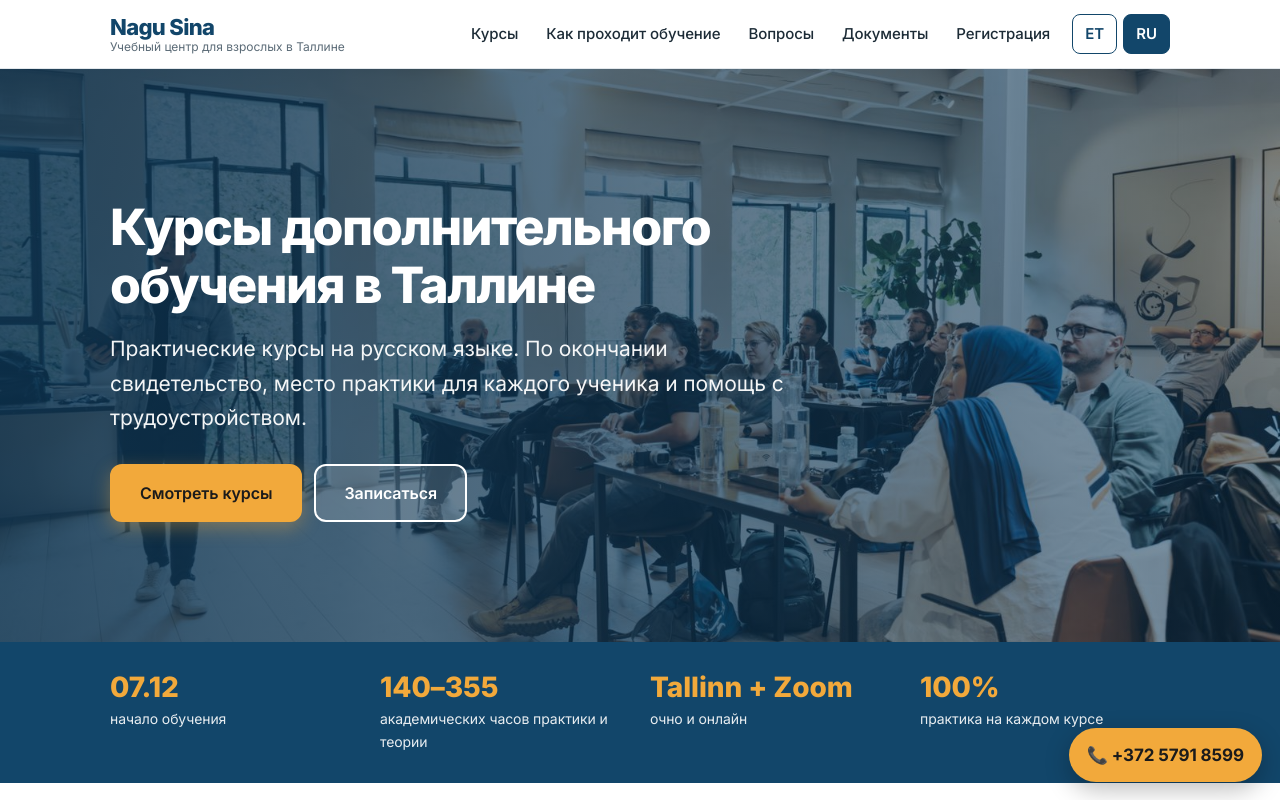
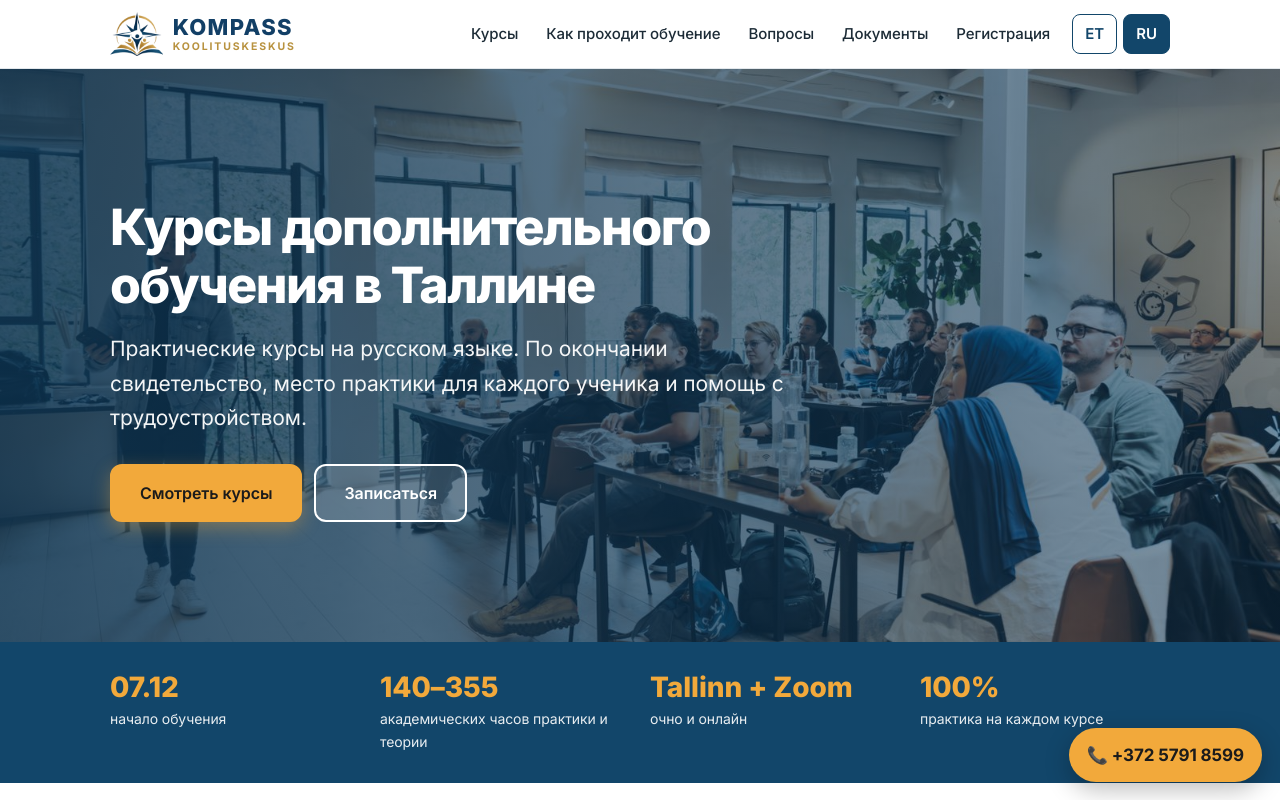
Before and after one commit to rzabeyda/lera2, a plain HTML site: page index.html in a window 1280 px wide. Shown: the top 800 px of the page. Drawn offline with Linux system fonts and the light colour scheme.

Commit message:
Логотип Kompass в шапке и новый значок сайта
Co-Authored-By: Claude Opus 5.5 <noreply@anthropic.com>
Claude-Session: https://claude.ai/code/session_01RQUoyF6V7RWNvf6pAS6rsQ

```diff
--- a/index.html
+++ b/index.html
@@ -3,10 +3,10 @@
 <head>
 <meta charset="utf-8">
 <meta name="viewport" content="width=device-width, initial-scale=1">
-<title>Nagu Sina — курсы для взрослых в Таллине</title>
-<link rel="icon" href="/img/favicon.svg?v=4" type="image/svg+xml">
-<link rel="icon" href="/favicon.ico?v=4" sizes="any">
-<link rel="apple-touch-icon" href="/img/apple-touch-icon.png?v=4">
+<title>Kompass — курсы для взрослых в Таллине</title>
+<link rel="icon" href="/favicon.ico?v=5" sizes="any">
+<link rel="icon" href="/img/favicon-64.png?v=5" type="image/png">
+<link rel="apple-touch-icon" href="/img/apple-touch-icon.png?v=5">
 <meta name="theme-color" content="#12466a">
 <meta name="description" content="MTÜ Nagu Sina: täienduskoolitused Tallinnas vene keeles / курсы дополнительного обучения в Таллине на русском языке">
 <link rel="preconnect" href="https://fonts.googleapis.com"><link rel="preconnect" href="https://fonts.gstatic.com" crossorigin>
@@ -19,8 +19,8 @@ a{color:var(--c)}
 .wrap{max-width:1100px;margin:0 auto;padding:0 20px}.narrow{max-width:800px}
 header{position:sticky;top:0;background:rgba(255,255,255,.92);backdrop-filter:blur(10px);border-bottom:1px solid #e3e8ec;z-index:10}
 .bar{display:flex;align-items:center;justify-content:space-between;gap:16px;min-height:68px;flex-wrap:wrap}
-.logo{font-weight:800;font-size:22px;letter-spacing:-.03em;text-decoration:none;color:var(--c);line-height:1.1}
-.logo small{display:block;font-size:12px;font-weight:400;color:var(--m);letter-spacing:0}
+.logo{display:flex;align-items:center;gap:10px;font-weight:800;font-size:22px;letter-spacing:.06em;text-decoration:none;color:#123f66;line-height:1}.logo img{height:44px;width:auto;display:block}
+.logo small{display:block;margin-top:4px;font-size:10.5px;font-weight:700;color:#b8923f;letter-spacing:.18em}
 nav{display:flex;gap:4px;flex-wrap:wrap;align-items:center}
 nav a{text-decoration:none;color:var(--t);padding:8px 12px;border-radius:8px;font-size:15px;font-weight:500}
 nav a:hover{background:var(--bg);color:var(--c)}
@@ -83,7 +83,7 @@ footer{background:#14303f;color:#d6e0e6;padding:34px 0;font-size:15px}footer a{c
 </head>
 <body>
 <header><div class="wrap bar">
-<a class="logo" href="#top">Nagu Sina<small data-i="sub"></small></a>
+<a class="logo" href="#top"><img src="img/logo.png?v=5" alt="Kompass" width="53" height="44"><span>KOMPASS<small>KOOLITUSKESKUS</small></span></a>
 <input type="checkbox" id="m"><label class="burger" for="m">☰</label>
 <nav>
 <a href="#kursused" data-i="n1"></a><a href="#kuidas" data-i="n4"></a><a href="#faq" data-i="n6"></a><a href="#docs" data-i="n5"></a><a href="#reg" data-i="n2"></a>
@@ -242,7 +242,7 @@ const s=document.getElementById("sel"),v=s.value;
 s.innerHTML=C.map(c=>`<option value="${c.id}">${esc(c[L][0])} (${c.p} €)</option>`).join("");if(v)s.value=v;
 document.getElementById("dl").innerHTML=D[L].map(d=>`<a href="docs/${d[1]}" target="_blank" rel="noopener">📄 ${esc(d[0])}</a>`).join("");
 document.getElementById("fq").innerHTML=t.faq.map(q=>`<details><summary>${esc(q[0])}</summary><p>${esc(q[1])}</p></details>`).join("");
-document.title="Nagu Sina — "+(L==="et"?"kursused täiskasvanutele Tallinnas":"курсы для взрослых в Таллине")}
+document.title="Kompass — "+(L==="et"?"kursused täiskasvanutele Tallinnas":"курсы для взрослых в Таллине")}
 document.querySelectorAll("nav button").forEach(b=>b.onclick=()=>{L=b.dataset.l;try{localStorage.setItem("l",L)}catch(e){}r()});
 document.querySelectorAll("nav a").forEach(a=>a.onclick=()=>{document.getElementById("m").checked=false});
 document.getElementById("f").onsubmit=async e=>{e.preventDefault();const st=document.getElementById("st");
```
Also changed, not shown: favicon.ico, img/apple-touch-icon.png, img/favicon-64.png (added), img/favicon.svg (deleted), img/icon-512.png (added), img/logo.png (added).
